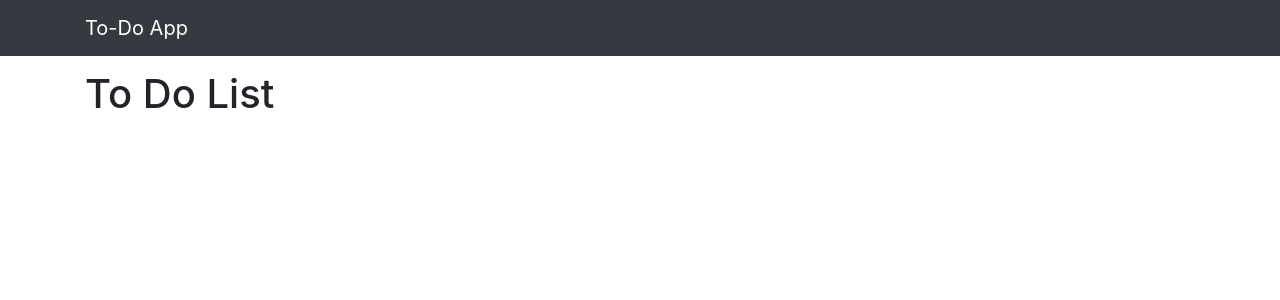
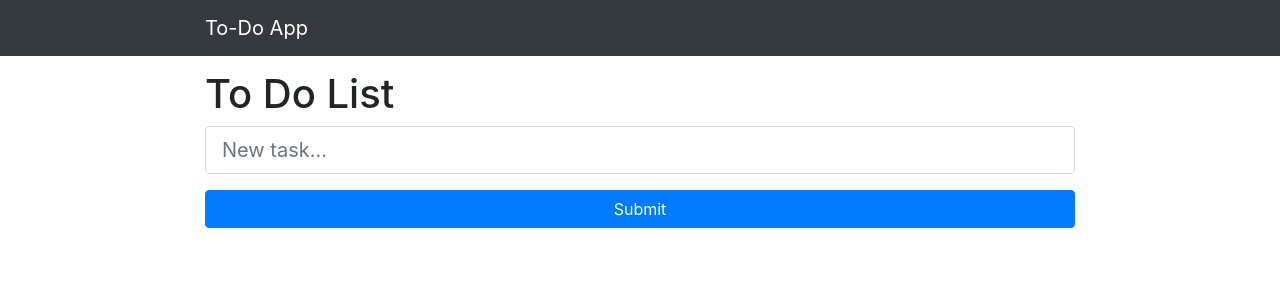
Before and after one commit to jmickey/django-todo, a Django app: page / in a window 1280 px wide. Shown: the top 300 px of the page. Run offline with Django 3.2, Linux system fonts and the light colour scheme; some libraries are stand-ins or nearby versions.

Commit message:
added new task form

```diff
--- a/src/static/css/site.css
+++ b/src/static/css/site.css
@@ -3,3 +3,24 @@ body {
     padding-bottom: 20px;
     font-family: -apple-system, system-ui, BlinkMacSystemFont, "Segoe UI", "Roboto", "Helvetica Neue", Arial, sans-serif;
 }
+
+.container {
+    max-width: 900px;
+}
+
+/* Set padding to keep content from hitting the edges */
+.body-content {
+    padding-left: 15px;
+    padding-right: 15px;
+}
+
+/* Override the default bootstrap behavior where horizontal description lists
+   will truncate terms that are too long to fit in the left column
+*/
+.dl-horizontal dt {
+    white-space: normal;
+}
+
+.btn-full {
+    width: 100%;
+}
--- a/src/templates/home.html
+++ b/src/templates/home.html
@@ -3,5 +3,17 @@
 {% block content %}
     <h1>To Do List</h1>
 
-
+    <div class="row">
+        <div class="col-md-12">
+            <form action="/" method="post">
+                <div class="form-group">
+                    {% csrf_token %}
+                    {{ form }}
+                </div>
+                <div class="form-group">
+                    <input type="submit" value="Submit" class="btn btn-primary btn-full"/>
+                </div>
+            </form>
+        </div>
+    </div>
 {% endblock %}
--- /dev/null
+++ b/src/todo/forms.py
@@ -0,0 +1,18 @@
+from django import forms
+from django.forms import widgets
+from .models import TaskItem
+
+
+class NewTaskForm(forms.ModelForm):
+    description = forms.CharField(widget=widgets.TextInput(
+            attrs={
+                'class': 'form-control form-control-lg',
+                'placeholder': 'New task...'
+                }),
+            max_length=100,
+            label=''
+        )
+
+    class Meta:
+        model = TaskItem
+        fields = ["description"]
--- a/src/todo/models.py
+++ b/src/todo/models.py
@@ -3,6 +3,6 @@ from django.db import models
 
 class TaskItem(models.Model):
     description = models.CharField(max_length=255)
-    is_completed = models.BooleanField()
+    is_completed = models.BooleanField(default=False)
     created = models.DateTimeField(auto_now_add=True)
     updated = models.DateTimeField(null=True)
--- a/src/todo/views.py
+++ b/src/todo/views.py
@@ -1,7 +1,16 @@
 from django.shortcuts import render
+from django.http import HttpResponseRedirect
 from .models import TaskItem
+from .forms import NewTaskForm
 
 
 def home(request):
+    if request.method == 'POST':
+        form = NewTaskForm(request.POST)
+        if form.is_valid():
+            form.save()
+            return HttpResponseRedirect('/')
+    else:
+        form = NewTaskForm()
     tasks = TaskItem.objects.all()
-    return render(request, 'home.html', {'tasks': tasks})
+    return render(request, 'home.html', {'tasks': tasks, 'form': form})
```
Also changed, not shown: src/todo/tests.py (+14 -0 lines).
